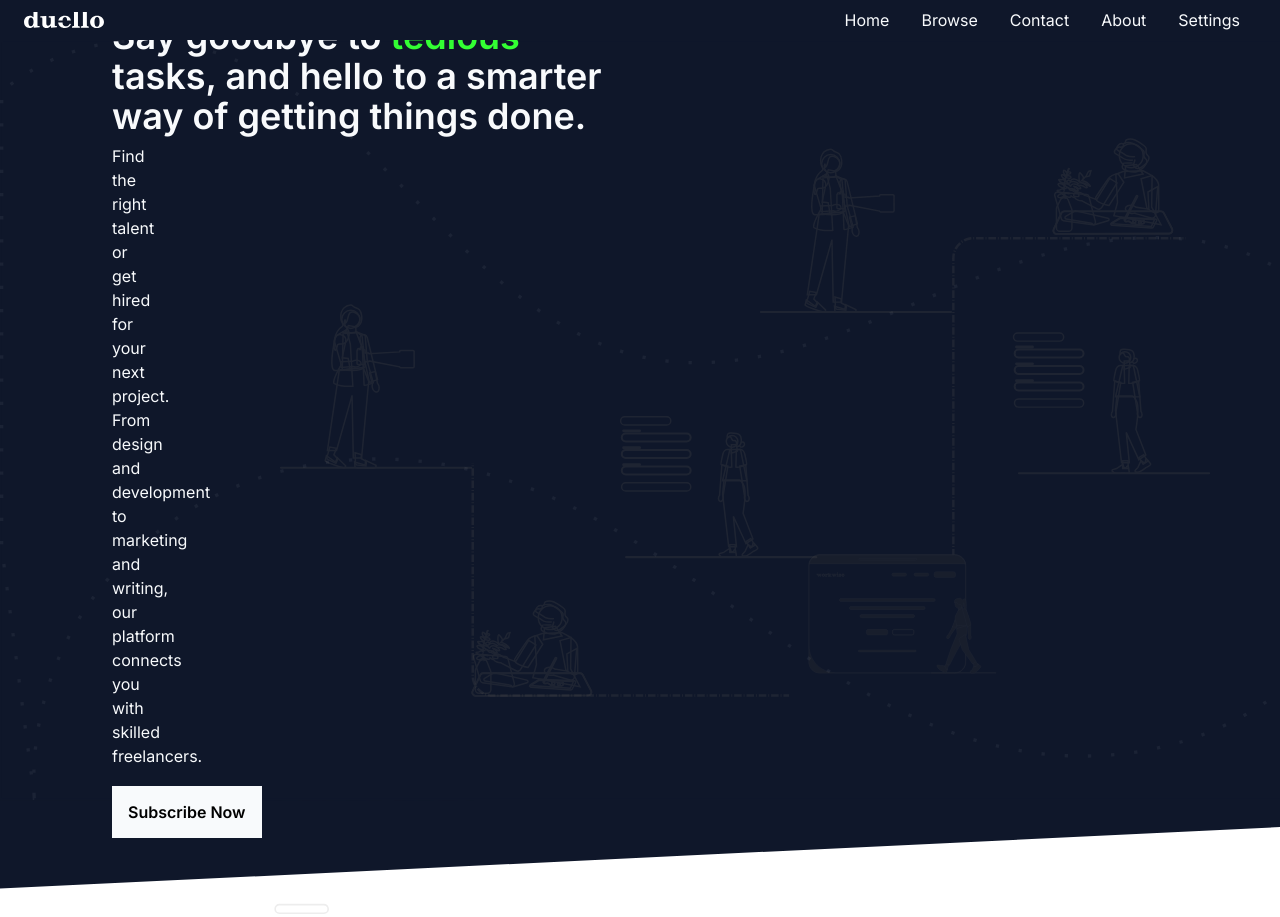
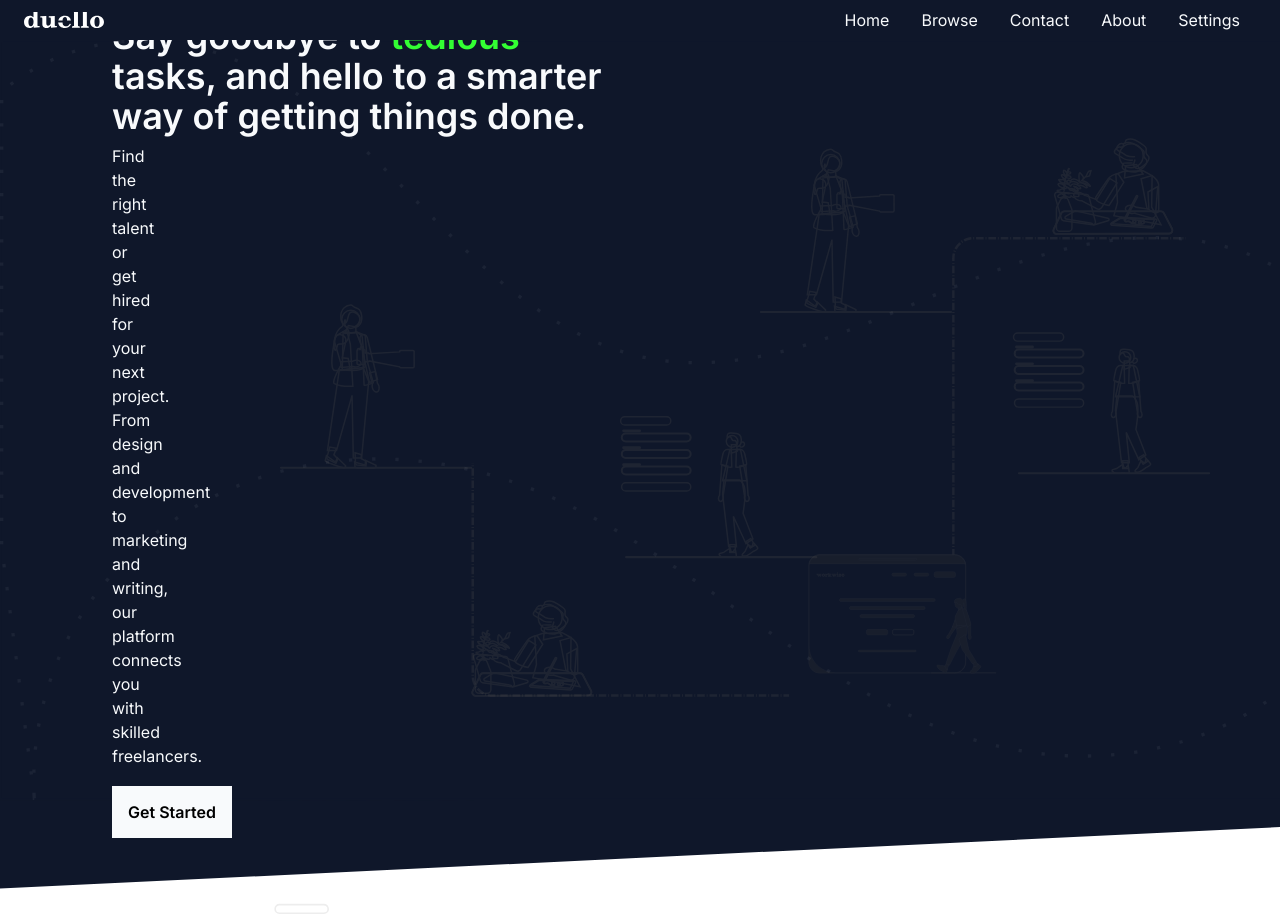
Before and after one commit to ErrolNtetha/lancing-client, a Next.js app: page / in a window 1280 px wide. Shown: the top 917 px of the page. Built offline with nearby package versions, Linux system fonts and the light colour scheme.

Commit message:
refactor: changed the link text

```diff
--- a/components/organisms/hero/index.tsx
+++ b/components/organisms/hero/index.tsx
@@ -1,3 +1,4 @@
+import Link from 'next/link';
 import React from 'react';
 
 export const Hero = () => {
@@ -13,9 +14,9 @@ export const Hero = () => {
                     our platform connects you with skilled freelancers.
                 </p>
                 <section className='mt-8'>
-                    <a href='#subscribe' className='bg-white font-semibold text-black p-4'> Subscribe Now </a>
+                    <Link href='/register' className='bg-white font-semibold text-black p-4'> Get Started </Link>
                 </section>
             </section>
         </section>
-    )
-}
+    );
+};
```
